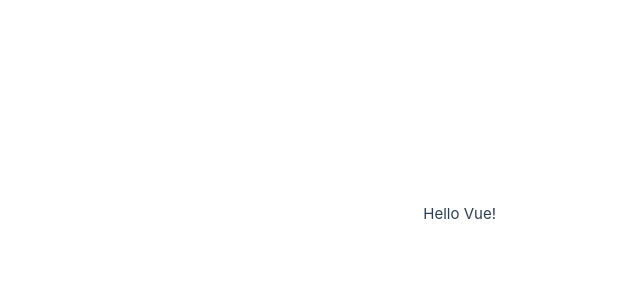
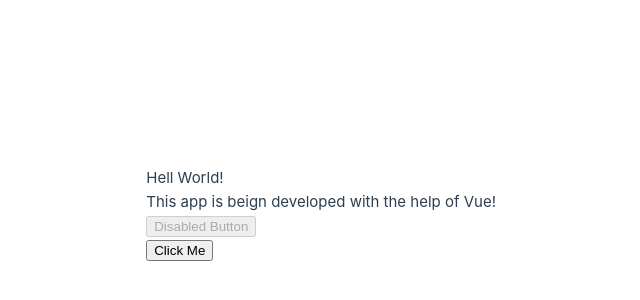
Before and after one commit to koushil-mankali/Vuejs-Practice, a Vue app in the folder vue1/: page / in a window 1280 px wide. Shown: the part 186-486 px from the top of the page, without its empty margins (144-784 px from the left). Built offline with nearby package versions, Linux system fonts and the light colour scheme.

Commit message:
Mustash{{}}, v-text, v-html, v-bind done

```diff
--- a/vue1/src/App.vue
+++ b/vue1/src/App.vue
@@ -1,7 +1,28 @@
-<script setup lang="ts"></script>
+<script lang="ts">
+let state = () => {
+  let btnTxt = "Click Me";
+  return {
+    greet: "Hell",
+    subject: "World!",
+    buttonId: "button",
+    classes: "test test1",
+    isDisabled: true,
+    test: "This app is beign developed with the help of Vue!",
+    html: `<button onclick="alert('hi')">${btnTxt}</button>`,
+  };
+};
+export default {
+  data: state,
+};
+</script>
 
 <template>
-  <div>Hello Vue!</div>
+  <div>
+    <div>{{ greet }} {{ subject }}</div>
+    <div v-text="test"></div>
+    <button v-bind:disabled="isDisabled">Disabled Button</button>
+    <div v-html="html" v-bind:id="buttonId" v-bind:class="classes"></div>
+  </div>
 </template>
 
 <style scoped></style>
```
